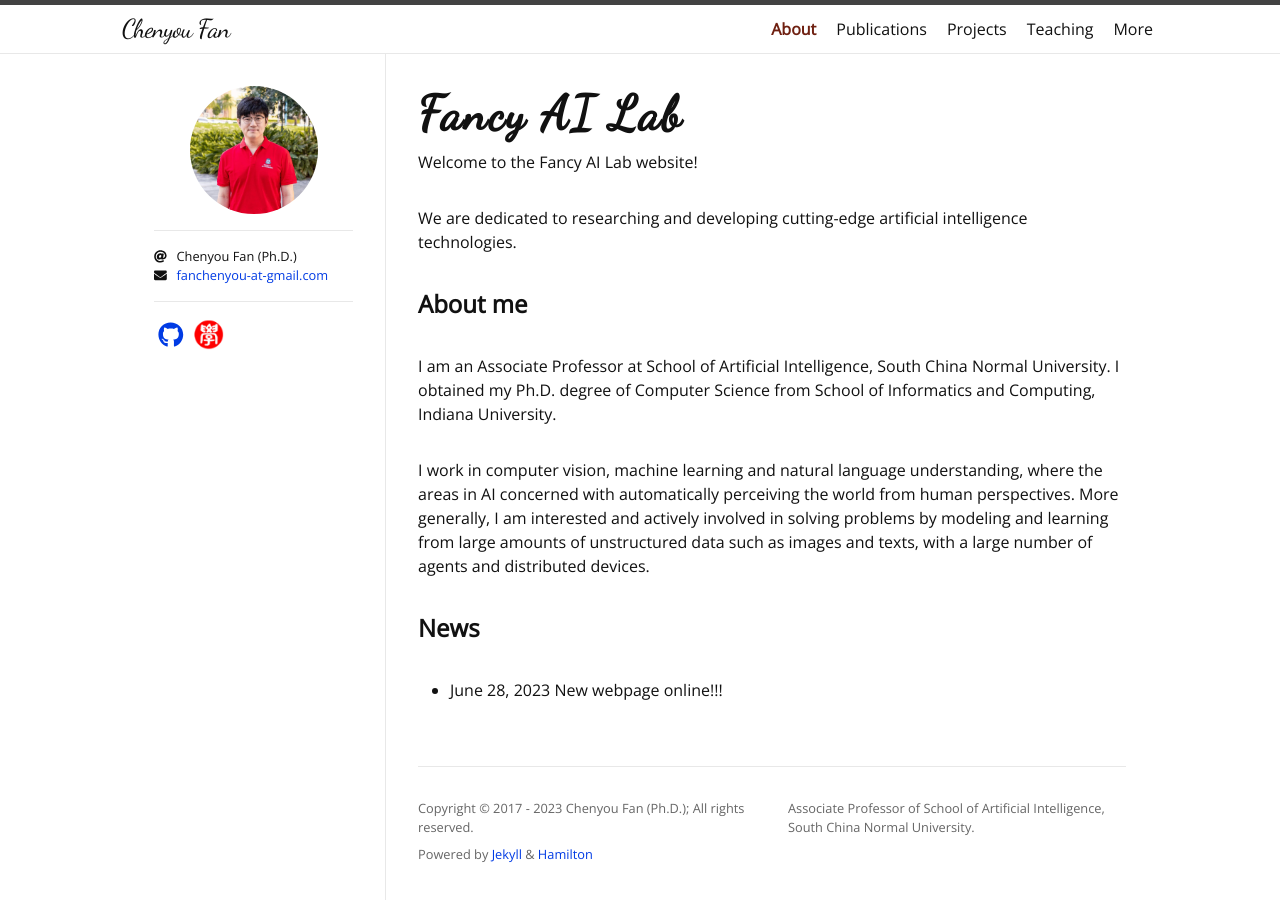
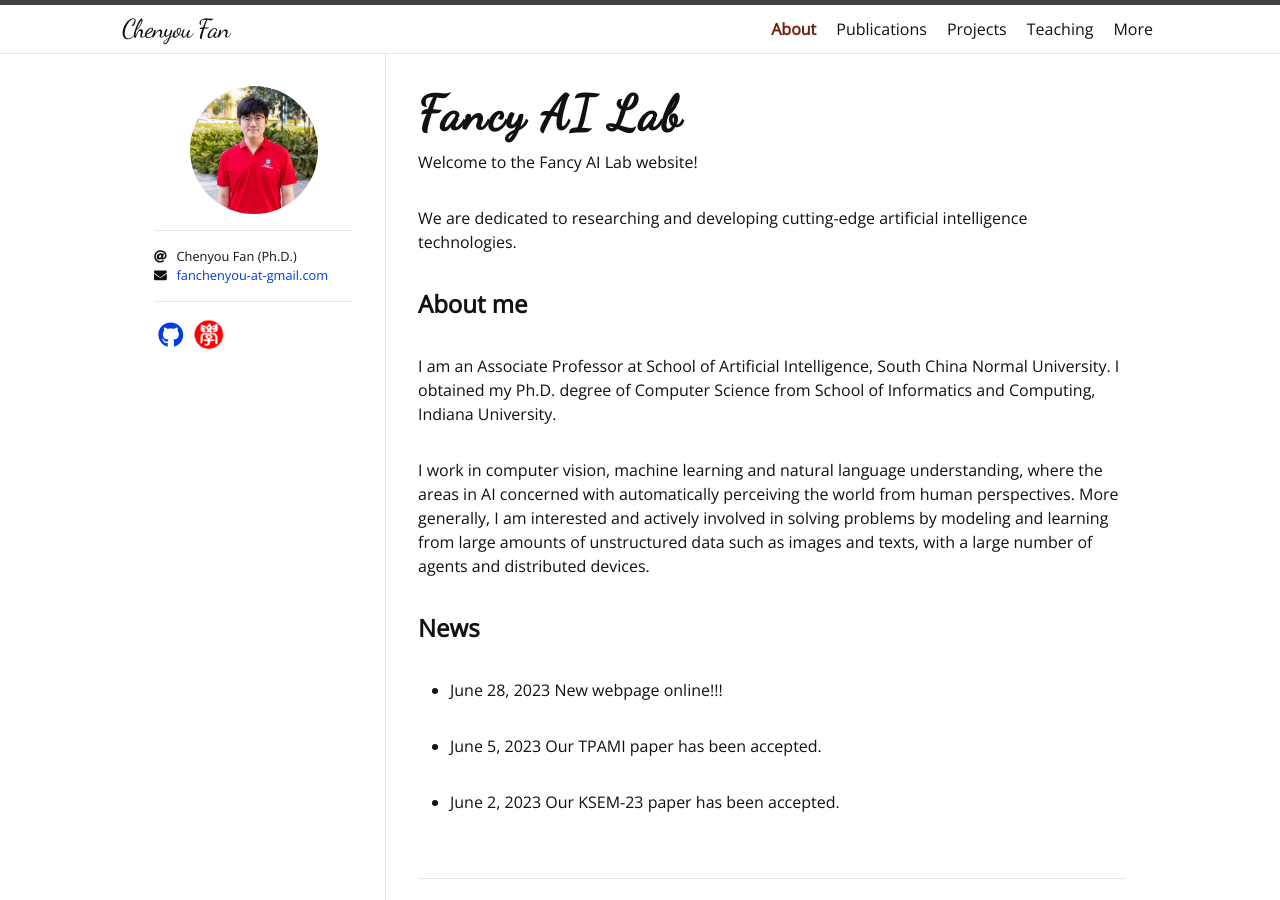
Before and after one commit to fanchenyou/fanchenyou.github.io, a Jekyll site: the page built from index.html, in a window 1280 px wide. Built offline with Jekyll 4.4.1, drawn with Linux system fonts in a browser that asks for light colours; nearby versions of some CDN libraries; some web fonts are replaced; the list of posts is cut into pages by our own code.

Commit message:
add news

```diff
--- a/_data/news.yml
+++ b/_data/news.yml
@@ -1,6 +1,10 @@
 - date: 2023-06-28
   content: "New webpage online!!!"
 
+- date: 2023-06-05
+  content: "Our TPAMI paper has been accepted."
 
+- date: 2023-06-02
+  content: "Our KSEM-23 paper has been accepted."
 
 # Add more news items here...
--- a/_layouts/home.html
+++ b/_layouts/home.html
@@ -14,7 +14,7 @@ layout: default
 	<ul>
 	{% for news in site.data.news %}
 		<li>
-			<p>{{ news.date | date: "%B %-d, %Y" }} {{ news.content }}</p>
+			<p>{{ news.date | date: "%B %-d, %Y" }}   {{ news.content }}</p>
 		</li>
 	{% endfor %}
 	</ul>
```
